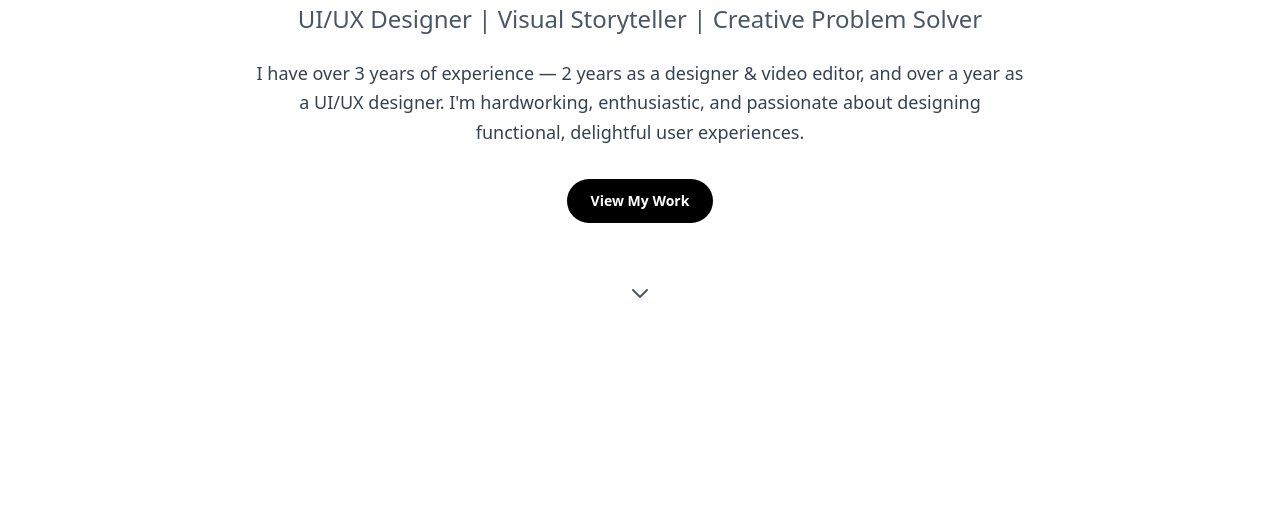
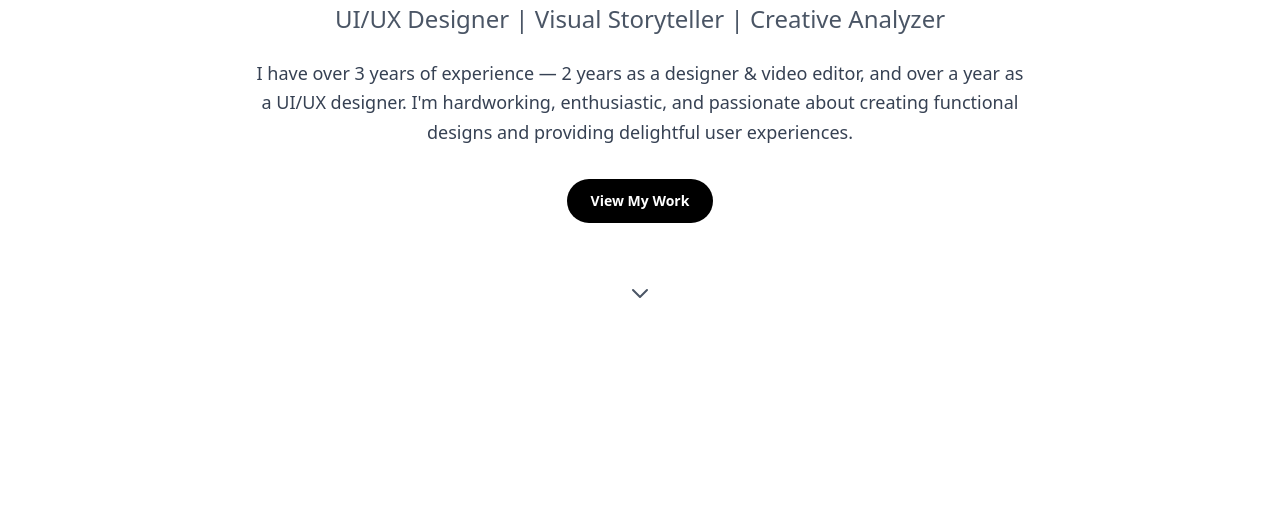
Before and after one commit to Jatinattavania/Portfolio, a plain HTML site: page index.html in a window 1280 px wide. Shown: the part 281-800 px from the top of the page. Drawn offline with Linux system fonts and the light colour scheme.

Commit message:
Bio change

```diff
--- a/index.html
+++ b/index.html
@@ -53,11 +53,11 @@
   <div class="max-w-3xl">
     <h1 class="text-4xl md:text-6xl font-bold mb-4">Hi, I'm Jatin Attavania</h1>
     <h2 class="text-xl md:text-2xl font-medium text-gray-600 mb-6">
-      UI/UX Designer | Visual Storyteller | Creative Problem Solver
+      UI/UX Designer | Visual Storyteller | Creative Analyzer
     </h2>
     <p class="text-base md:text-lg text-gray-700 mb-8 leading-relaxed">
       I have over 3 years of experience — 2 years as a designer & video editor, and over a year as a UI/UX designer.
-      I'm hardworking, enthusiastic, and passionate about designing functional, delightful user experiences.
+      I'm hardworking, enthusiastic, and passionate about creating functional designs and providing delightful user experiences.
     </p>
     <a href="#projects" class="inline-block bg-black text-white px-6 py-3 rounded-full text-sm font-semibold transition hover:bg-gray-800">
       View My Work
```
